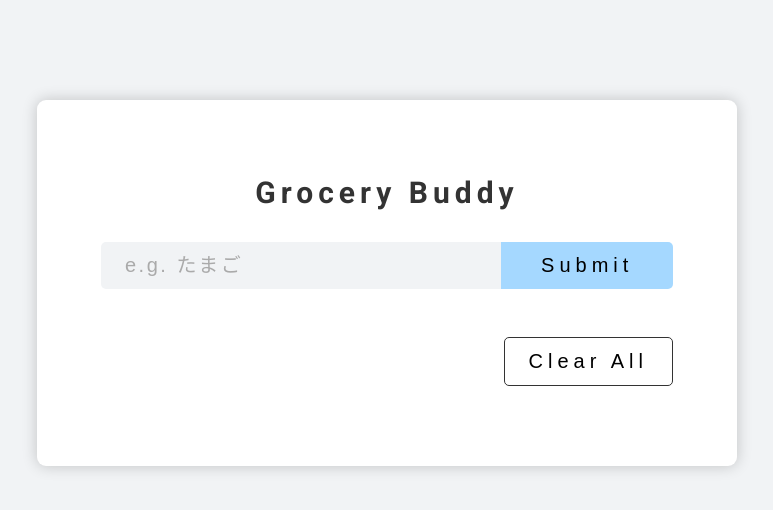
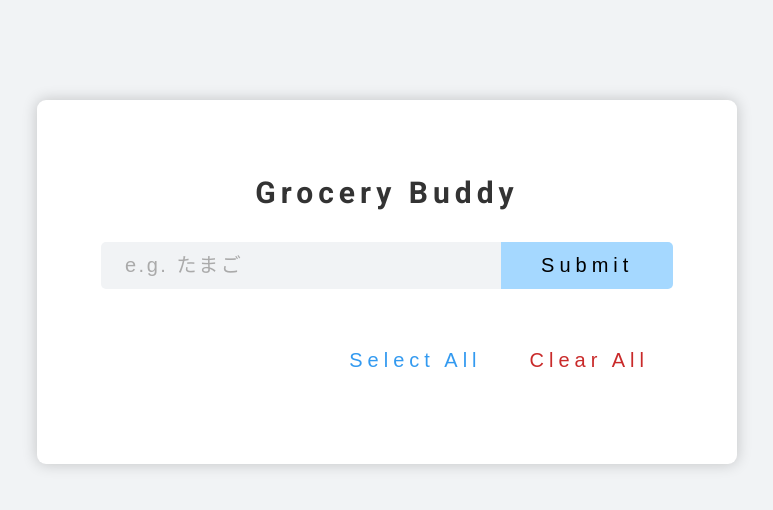
Before and after one commit to MassMatsu/react-grocery-buddy, a React (Create React App) app: page / in a window 1280 px wide. Shown: the top 510 px of the page, without its empty margins (253-1026 px from the left). Built offline with nearby package versions, Linux system fonts and the light colour scheme; the HTML template or start-up script is replaced by a standard one.

Commit message:
implemented select all functionality, which is featured with clear all button

```diff
--- a/public/index.html
+++ b/public/index.html
@@ -10,7 +10,7 @@
       content="Web site created using create-react-app"
     />
 
-    <link rel="apple-touch-icon" href="%PUBLIC_URL%/logo192.png" />
+    <link rel="apple-touch-icon" href="%PUBLIC_URL%/favicon.ico" />
     <!--
       manifest.json provides metadata used when your web app is installed on a
       user's mobile device or desktop. See https://developers.google.com/web/fundamentals/web-app-manifest/
--- a/src/App.js
+++ b/src/App.js
@@ -1,8 +1,9 @@
 import React, { useState, useCallback, useEffect} from 'react';
 import List from './components/List';
 import Form from './components/Form';
-import BtnClearAll from './components/BtnClearAll';
+import BtnHandleAll from './components/BtnHandleAll';
 import Alert from './components/Alert'
+
 
 import uuid from 'react-uuid';
 // import { FaShoppingCart, FaShoppingBag, FaHeart } from 'react-icons/fa';
@@ -85,11 +86,20 @@ const App = () => {
     setUpAlert(true, 'All items removed', 'removed')
   };
 
+  const onAllSelect = function () {
+    const items = document.querySelectorAll('.item')
+
+    items.forEach((item) => {
+      item.classList.add('selected')
+      console.log(item.classList)
+    })
+  }
+
+
   const setUpAlert = function(show = false, msg = '', type = '') {
     setAlert({show, msg, type})
   }
 
-  console.log(list)
 
   return (
     <div className='container'>
@@ -110,7 +120,10 @@ const App = () => {
 
       <List items={list} onItemEdit={onItemEdit} onItemRemove={onItemRemove}/>
 
-      <BtnClearAll onAllClear={onAllClear} />
+
+      <BtnHandleAll onAllClear={onAllClear} onAllSelect={onAllSelect}/>
+
+
     </div>
   );
 };
--- a/src/components/BtnClearAll.js
+++ /dev/null
@@ -1,12 +0,0 @@
-import React from 'react'
-
-
-const BtnClearAll = ({onAllClear}) => {
-  return (
-    <div className='btn-box--clear'>
-      <button className='btn btn--clear' onClick={onAllClear}>Clear All</button>
-    </div>
-  );
-}
-
-export default BtnClearAll
--- /dev/null
+++ b/src/components/BtnHandleAll.js
@@ -0,0 +1,14 @@
+import React from 'react'
+
+
+const BtnHandleAll = ({onAllSelect, onAllClear}) => {
+
+  return (
+    <div className='btn-box--all'>
+      <button className='btn btn-all btn--select' onClick={onAllSelect}>Select All</button>
+      <button className='btn btn-all btn--clear' onClick={onAllClear}>Clear All</button>
+    </div>
+  );
+}
+
+export default BtnHandleAll
--- a/src/index.css
+++ b/src/index.css
@@ -25,10 +25,10 @@ Paragraph default: 1.6
 
 --- 02 COLOURS
 
-- Primary:#a5d8ff #00ff00 #c92a2a
-- Tints:  #66ff66 #fa5252 #ffc9c9
-- Shades: #74c0fc
-- Accents:
+- Primary #74c0fc #00ff00 #c92a2a #d9480f
+- Tints:  #66ff66 #fa5252 #ffc9c9 #ffa94d #ffc078
+- Shades: :#a5d8ff
+- Accents: #339af0
 - Greys
 #555
 #333
@@ -200,9 +200,9 @@ input::placeholder {
 }
 
 .item.selected .itemName {
-  color: #c92a2a;
+  color: #339af0;
   font-weight: 600;
-  background: linear-gradient(transparent 60%, #ffc9c9 60%);
+  background: linear-gradient(transparent 60%, #a5d8ff 60%);
 }
 
 .btn-box {
@@ -240,11 +240,18 @@ input::placeholder {
   transform: scale(1.2, 1.2);
 }
 
-.btn--clear {
-  border: 1px solid #333;
+.btn-all {
   padding: 1.2rem 2.4rem;
   border-radius: 5px;
   letter-spacing: 0.5rem;
+}
+
+.btn--clear {
+  color: #c92a2a
+}
+
+.btn--select {
+  color: #339af0
 }
 
 .btn--clear:hover {
@@ -252,7 +259,12 @@ input::placeholder {
   border: 1px solid #fa5252;
 }
 
-.btn-box--clear {
+.btn--select:hover {
+  color: #74c0fc;
+  border: 1px solid #74c0fc;
+}
+
+.btn-box--all {
   display: flex;
   justify-content: flex-end;
 }
@@ -317,13 +329,17 @@ input::placeholder {
   .btn--trash {
     font-size: 1.3rem;
   }
-  .btn--clear {
+
+  .btn-all {
     font-size: 1rem;
-    color: #c92a2a;
     padding: 0.5rem 1rem;
     letter-spacing: 0.25rem;
-
     border: none;
-
+  }
+  .btn--select {
+    color: #339af0;
+  }
+  .btn--clear {
+    color: #c92a2a;
   }
 }
```
